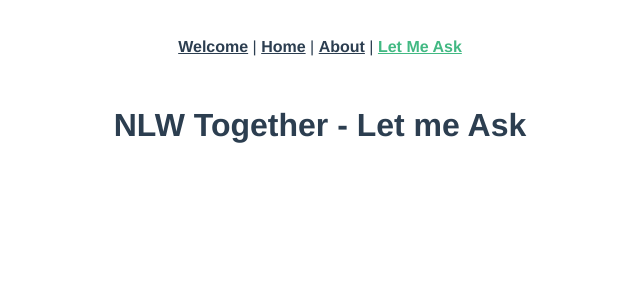
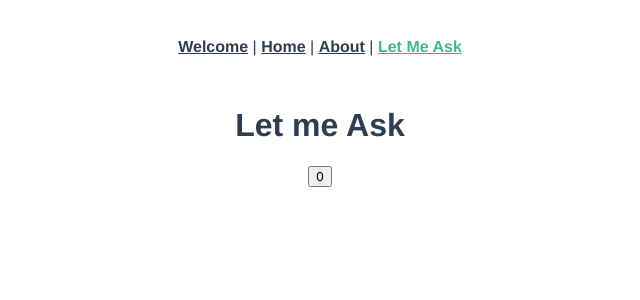
Before and after one commit to betogroo/nlw-together, a Vue app: page /letmeask in a window 1280 px wide. Shown: the top 300 px of the page, without its empty margins (320-960 px from the left). Built offline with nearby package versions, Linux system fonts and the light colour scheme.

Commit message:
feat: create AppBtn

```diff
--- a/src/components/app/AppBtn.vue
+++ b/src/components/app/AppBtn.vue
@@ -1,12 +1,28 @@
 <template>
-  <button v-bind="$attrs">
-    <slot />
+  <button @click="handleClick" v-bind="$attrs">
+    {{ realValue }}
   </button>
 </template>
 
 <script lang="ts">
-import { defineComponent } from 'vue'
+import { defineComponent, ref, PropType } from 'vue'
 export default defineComponent({
-  name: 'AppBtn'
+  name: 'AppBtn',
+
+  props: {
+    value: {
+      type: Number as PropType<number>,
+      default: 0
+    }
+  },
+
+  setup(props) {
+    const realValue = ref<number>(props.value)
+
+    const handleClick = () => {
+      realValue.value++
+    }
+    return { realValue, handleClick }
+  }
 })
 </script>
--- a/src/modules/widgets/letmeask/views/LetMeAsk.vue
+++ b/src/modules/widgets/letmeask/views/LetMeAsk.vue
@@ -1,13 +1,18 @@
 <template>
   <div class="letmeask">
-    <h1>NLW Together - Let me Ask</h1>
+    <h1>Let me Ask</h1>
+    <app-btn :value="0"></app-btn>
   </div>
 </template>
 
 <script lang="ts">
 import { defineComponent } from 'vue'
+import AppBtn from '@/components/app/AppBtn.vue'
+export default defineComponent({
+  name: 'LetMeAsk',
 
-export default defineComponent({
-  name: 'LetMeAsk'
+  components: {
+    AppBtn
+  }
 })
 </script>
```
Also changed, not shown: .eslintrc.js.
